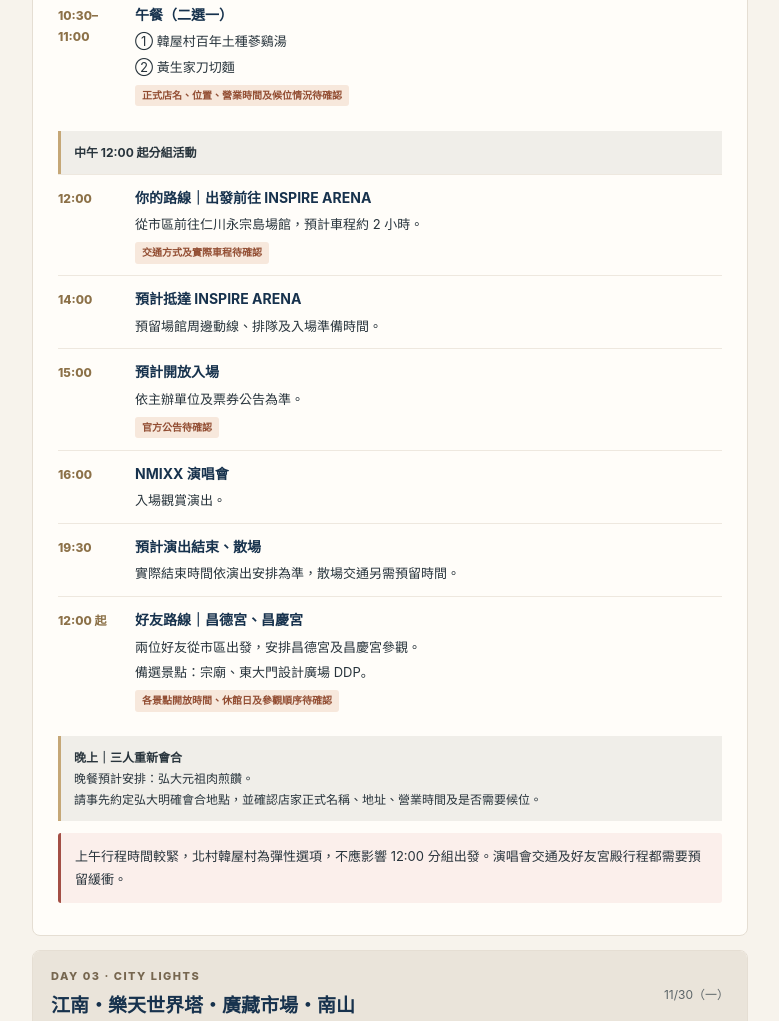
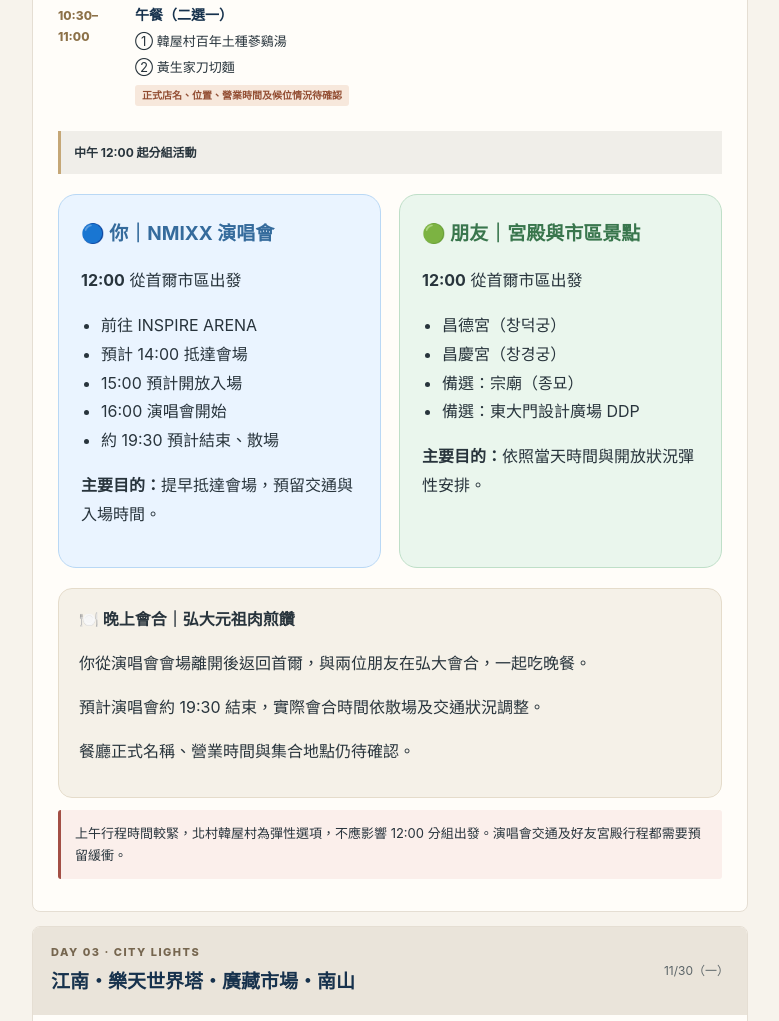
Before and after one commit to ivan78101/Seoul, a plain HTML site: page index.html in a window 1280 px wide. Shown: the part 2845-3866 px from the top of the page, without its empty margins (250-1029 px from the left). Drawn offline with Linux system fonts and the light colour scheme.

Commit message:
Update index.html

```diff
--- a/index.html
+++ b/index.html
@@ -102,6 +102,67 @@ h2{font-size:25px;line-height:1.4;color:var(--navy);margin:4px 0}
 }
 @media print{
  .topbar{position:static}.day,.intro,.food,.checklist{break-inside:avoid}
+}
+
+/* 11/29 分流路線：左右雙欄 */
+.split-routes {
+  display: grid;
+  grid-template-columns: repeat(2, minmax(0, 1fr));
+  gap: 18px;
+  margin: 20px 0;
+}
+
+.route-card {
+  padding: 22px;
+  border-radius: 18px;
+  border: 1px solid;
+}
+
+.route-card.user {
+  background: #eaf4ff;
+  border-color: #b9d8f5;
+}
+
+.route-card.friend {
+  background: #eaf6ed;
+  border-color: #bfdfc8;
+}
+
+.route-card h3 {
+  margin-top: 0;
+  margin-bottom: 14px;
+}
+
+.route-card.user h3 {
+  color: #356b9c;
+}
+
+.route-card.friend h3 {
+  color: #39764d;
+}
+
+.route-card p,
+.route-card li {
+  line-height: 1.8;
+}
+
+.route-card ul {
+  padding-left: 20px;
+}
+
+.meeting-point {
+  margin-top: 18px;
+  padding: 16px 20px;
+  border-radius: 14px;
+  background: #f5f1e8;
+  border: 1px solid #e5dccb;
+}
+
+@media (max-width: 650px) {
+  .split-routes {
+    grid-template-columns: 1fr;
+    gap: 12px;
+  }
 }
 </style>
 </head>
@@ -296,63 +357,45 @@ h2{font-size:25px;line-height:1.4;color:var(--navy);margin:4px 0}
       <strong>中午 12:00 起分組活動</strong>
     </div>
 
-    <div class="event">
-      <div class="time">12:00</div>
-      <div>
-        <strong>你的路線｜出發前往 INSPIRE ARENA</strong>
-        <p>從市區前往仁川永宗島場館，預計車程約 2 小時。</p>
-        <span class="tag confirm">交通方式及實際車程待確認</span>
-      </div>
-    </div>
 
-    <div class="event">
-      <div class="time">14:00</div>
-      <div>
-        <strong>預計抵達 INSPIRE ARENA</strong>
-        <p>預留場館周邊動線、排隊及入場準備時間。</p>
-      </div>
-    </div>
+<div class="split-routes">
 
-    <div class="event">
-      <div class="time">15:00</div>
-      <div>
-        <strong>預計開放入場</strong>
-        <p>依主辦單位及票券公告為準。</p>
-        <span class="tag confirm">官方公告待確認</span>
-      </div>
-    </div>
+  <!-- 左側：本人路線 -->
+  <div class="route-card user">
+    <h3>🔵 你｜NMIXX 演唱會</h3>
+    <p><strong>12:00</strong> 從首爾市區出發</p>
+    <ul>
+      <li>前往 INSPIRE ARENA</li>
+      <li>預計 14:00 抵達會場</li>
+      <li>15:00 預計開放入場</li>
+      <li>16:00 演唱會開始</li>
+      <li>約 19:30 預計結束、散場</li>
+    </ul>
+    <p><strong>主要目的：</strong>提早抵達會場，預留交通與入場時間。</p>
+  </div>
 
-    <div class="event">
-      <div class="time">16:00</div>
-      <div>
-        <strong>NMIXX 演唱會</strong>
-        <p>入場觀賞演出。</p>
-      </div>
-    </div>
+  <!-- 右側：朋友路線 -->
+  <div class="route-card friend">
+    <h3>🟢 朋友｜宮殿與市區景點</h3>
+    <p><strong>12:00</strong> 從首爾市區出發</p>
+    <ul>
+      <li>昌德宮（창덕궁）</li>
+      <li>昌慶宮（창경궁）</li>
+      <li>備選：宗廟（종묘）</li>
+      <li>備選：東大門設計廣場 DDP</li>
+    </ul>
+    <p><strong>主要目的：</strong>依照當天時間與開放狀況彈性安排。</p>
+  </div>
 
-    <div class="event">
-      <div class="time">19:30</div>
-      <div>
-        <strong>預計演出結束、散場</strong>
-        <p>實際結束時間依演出安排為準，散場交通另需預留時間。</p>
-      </div>
-    </div>
+</div>
 
-    <div class="event">
-      <div class="time">12:00 起</div>
-      <div>
-        <strong>好友路線｜昌德宮、昌慶宮</strong>
-        <p>兩位好友從市區出發，安排昌德宮及昌慶宮參觀。</p>
-        <p>備選景點：宗廟、東大門設計廣場 DDP。</p>
-        <span class="tag confirm">各景點開放時間、休館日及參觀順序待確認</span>
-      </div>
-    </div>
+<div class="meeting-point">
+  <strong>🍽️ 晚上會合｜弘大元祖肉煎饡</strong>
+  <p>你從演唱會會場離開後返回首爾，與兩位朋友在弘大會合，一起吃晚餐。</p>
+  <p>預計演唱會約 19:30 結束，實際會合時間依散場及交通狀況調整。</p>
+  <p>餐廳正式名稱、營業時間與集合地點仍待確認。</p>
+</div>
 
-    <div class="note">
-      <strong>晚上｜三人重新會合</strong><br>
-      晚餐預計安排：弘大元祖肉煎饡。<br>
-      請事先約定弘大明確會合地點，並確認店家正式名稱、地址、營業時間及是否需要候位。
-    </div>
 
     <div class="alert">
       上午行程時間較緊，北村韓屋村為彈性選項，不應影響 12:00 分組出發。演唱會交通及好友宮殿行程都需要預留緩衝。
```
